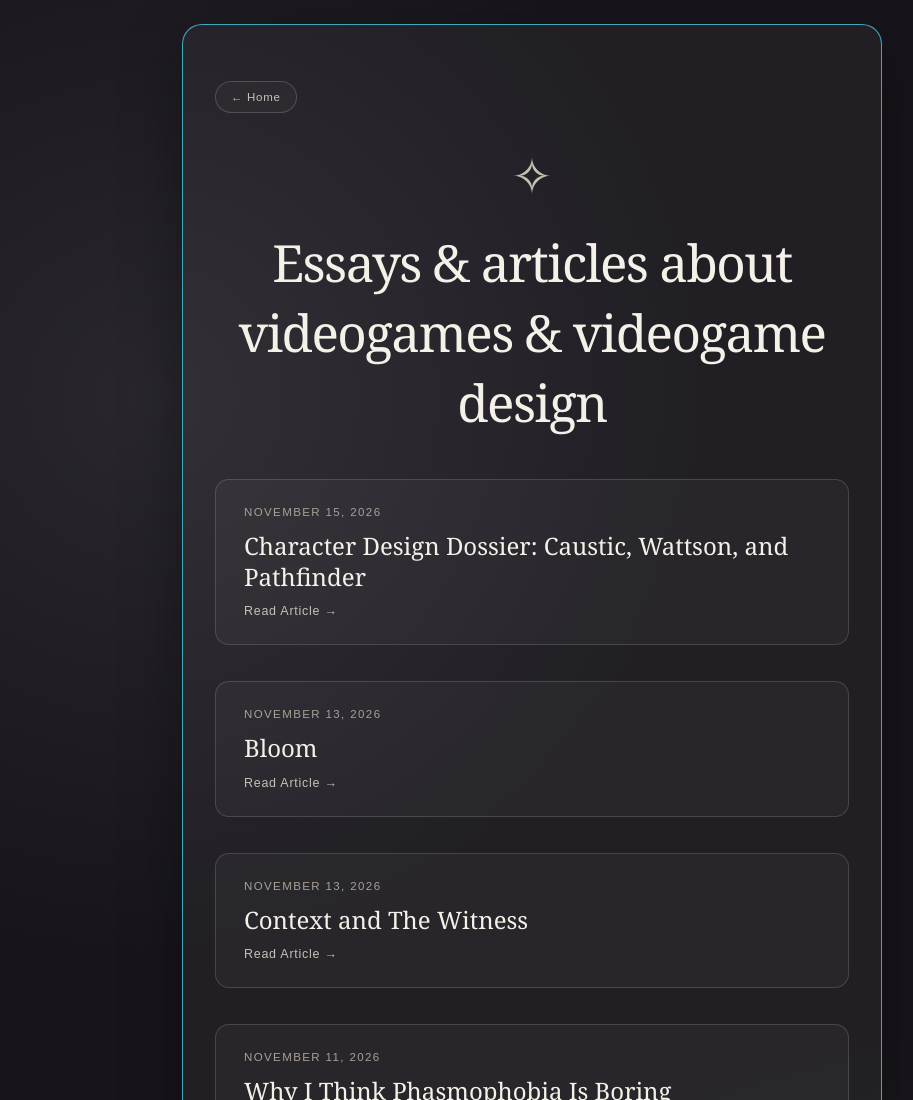
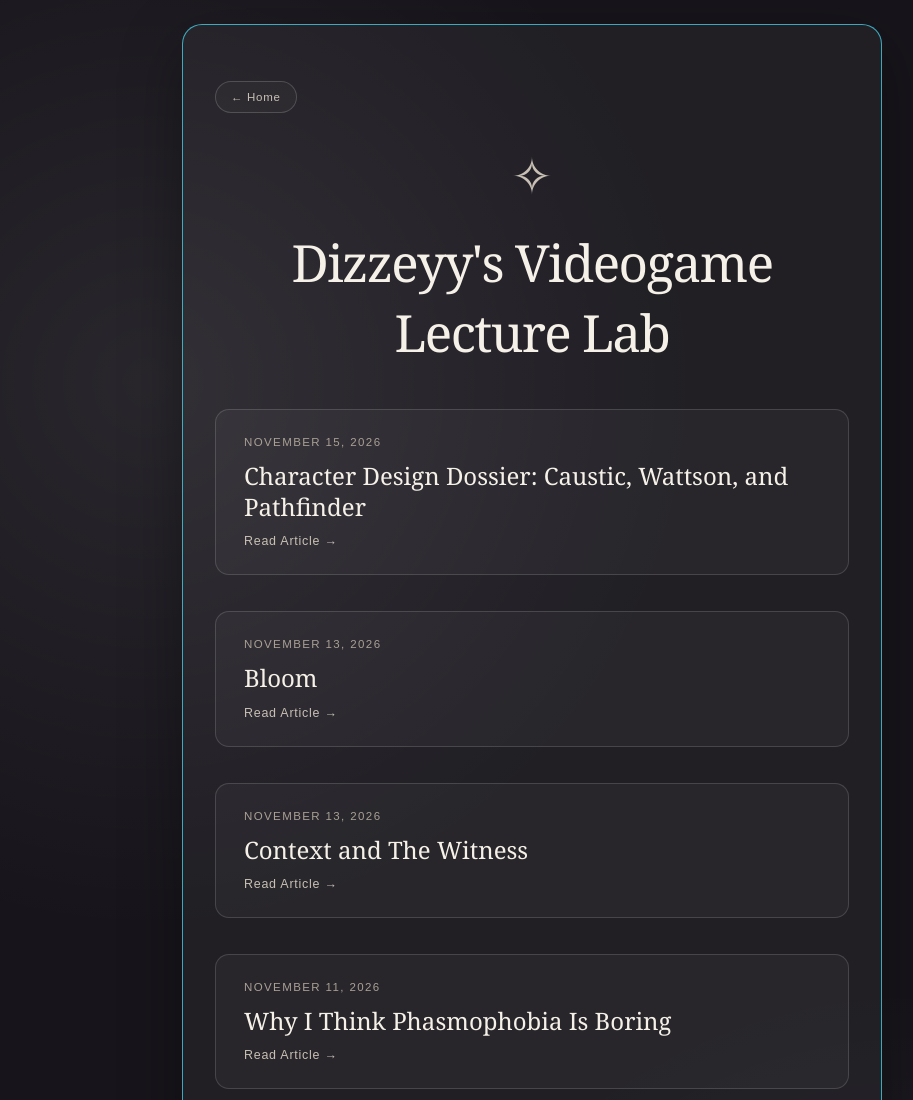
Before and after one commit to Dizzeyy/my-website, a plain HTML site: page lecture-lab.html in a window 1280 px wide. Shown: the top 1100 px of the page, without its empty margins (108-1021 px from the left). Drawn offline with Linux system fonts and the light colour scheme.

Commit message:
Update title in lecture-lab.html

```diff
--- a/lecture-lab.html
+++ b/lecture-lab.html
@@ -153,7 +153,7 @@
     <a href="index.html">← Home</a>
   </nav>
     <div class="lab-icon" aria-hidden="true">✧</div>
-    <h1>Essays &amp; articles about videogames &amp; videogame design</h1>
+    <h1>Dizzeyy's Videogame Lecture Lab</h1>
 
     <p class="subtitle">
 
```
